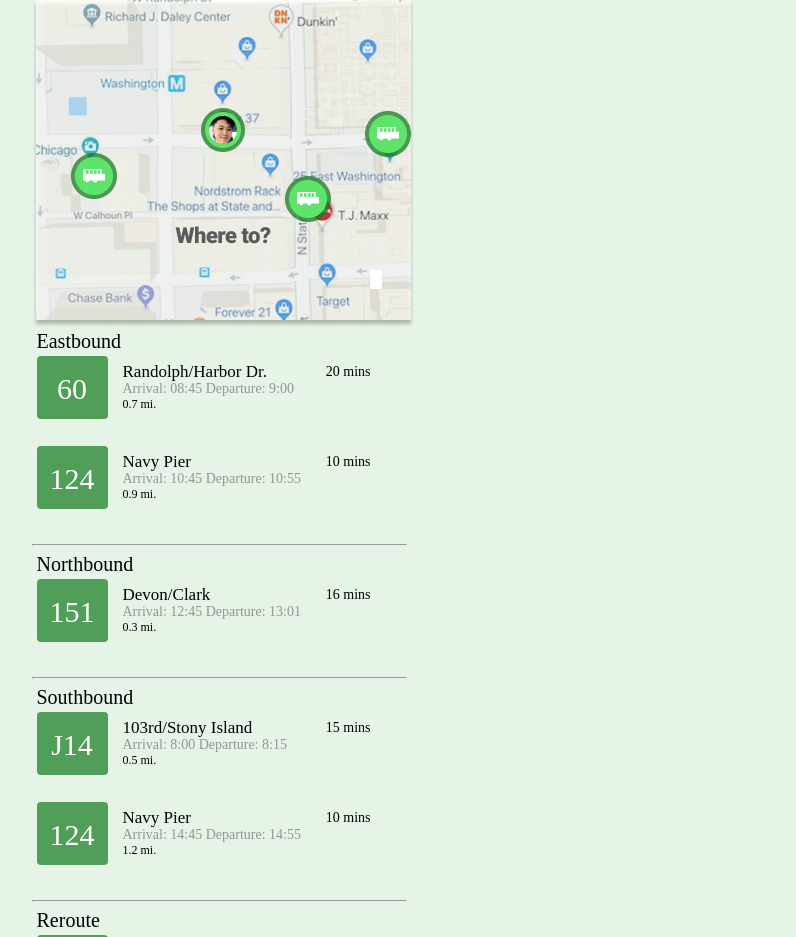
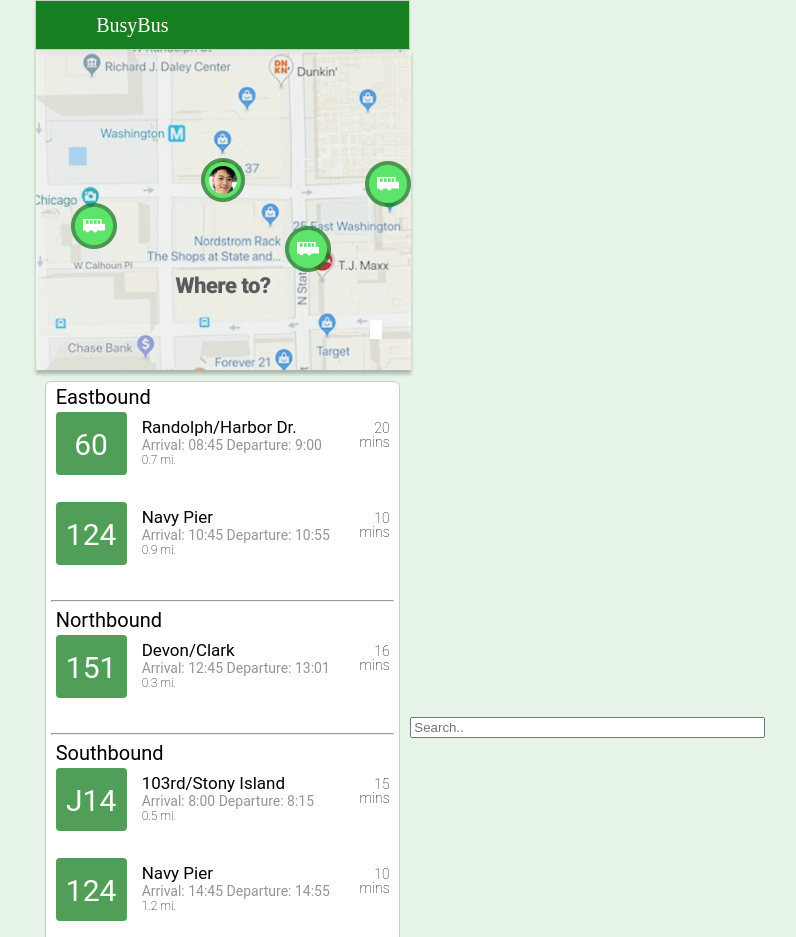
Before and after one commit to tjmoua19/Fundamental-Challenge, a plain HTML site: page index.html in a window 1280 px wide. Shown: the top 937 px of the page, without its empty margins (421-1217 px from the left). Drawn offline with Linux system fonts and the light colour scheme.

Commit message:
Update index.html

```diff
--- a/index.html
+++ b/index.html
@@ -6,11 +6,16 @@
 </head>
 <body>
 
+<div class="topnav">
+  <a class="active" href="#home">BusyBus</a>
+  <input type="text" placeholder="Search..">
+</div>
+
 <div class="image">
   <img class="map" src="images/map1.png">
 </div>
 
-<section class="container">
+<section class="border">
   <div class="bus-route">
     <h3>Eastbound</h3>
   </div>
```
